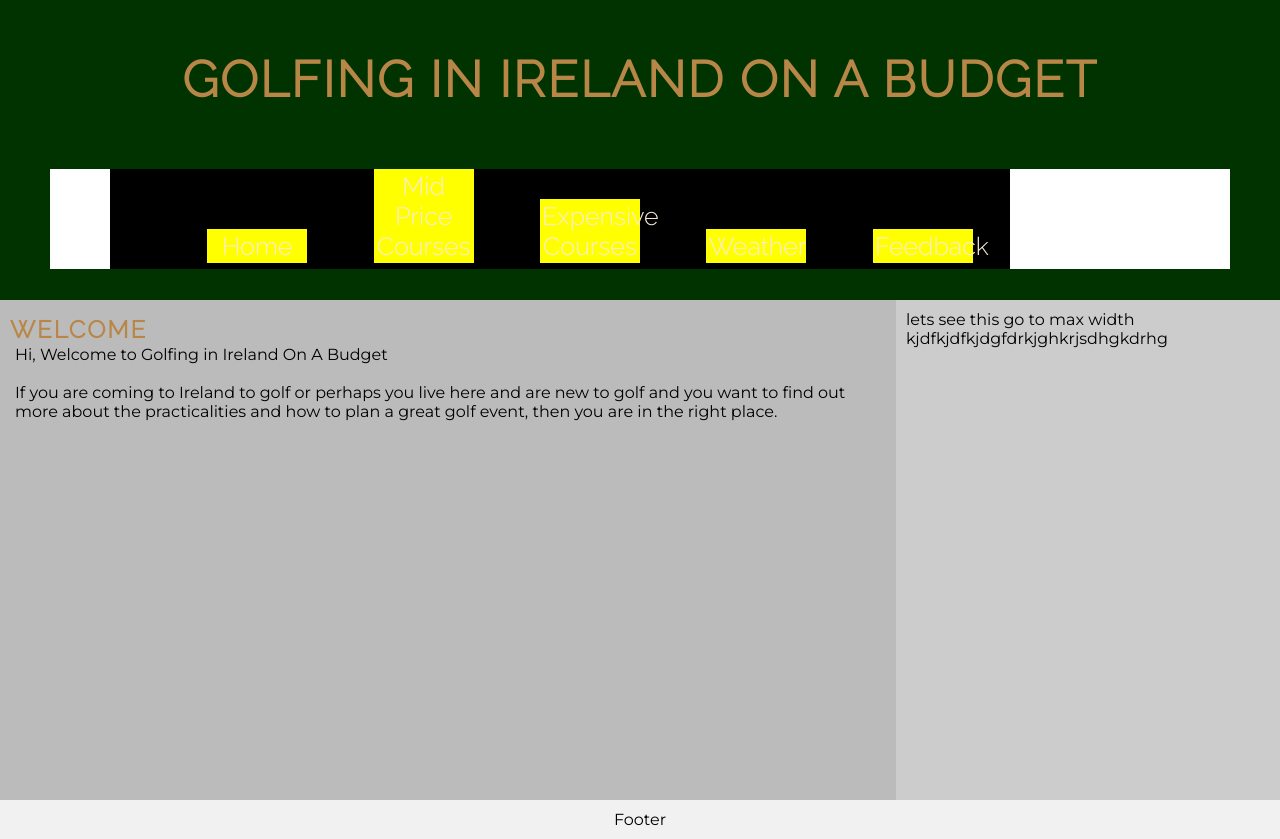
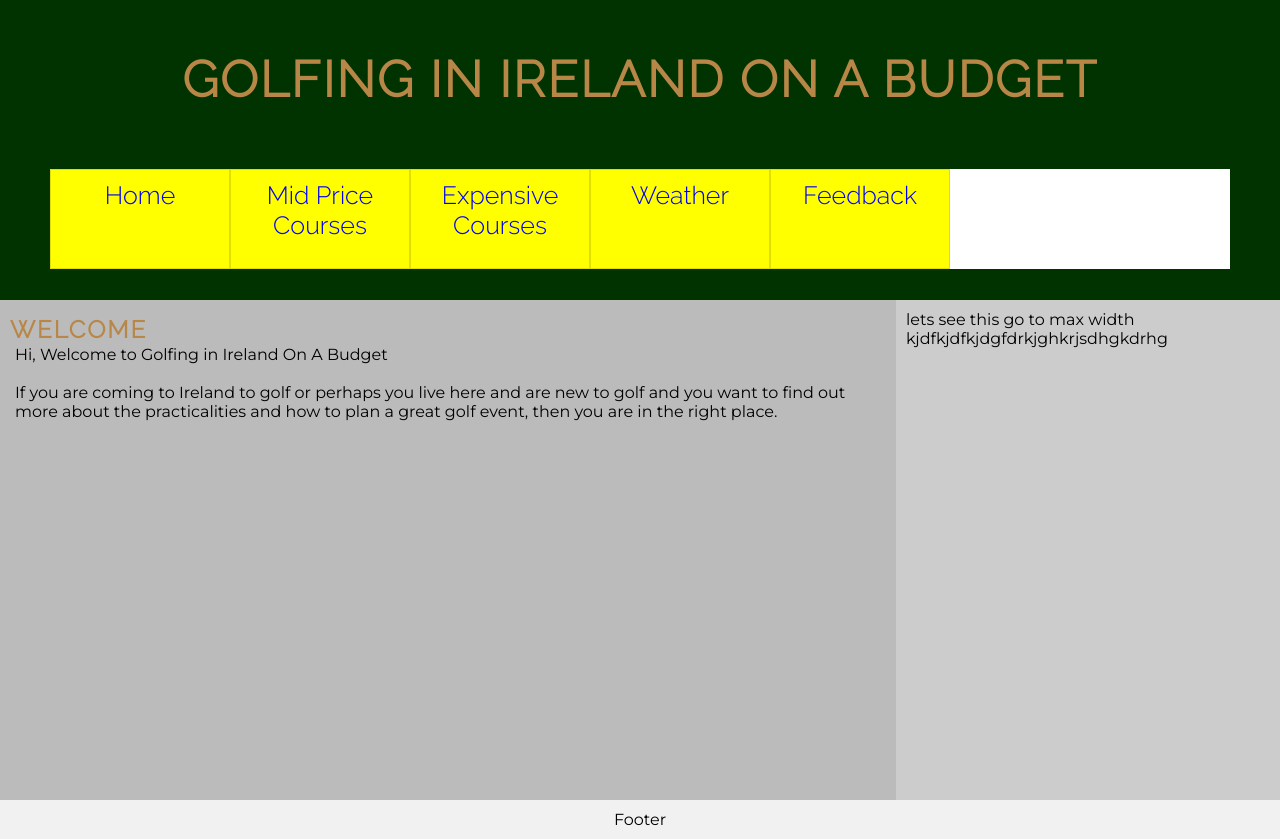
Before and after one commit to Padcc53/budget-golf-irl, a plain HTML site: page index.html in a window 1280 px wide. Drawn offline with Linux system fonts and the light colour scheme.

Commit message:
Improve the Nav Bar

```diff
--- a/assets/css/style.css
+++ b/assets/css/style.css
@@ -61,38 +61,45 @@
 
 #navmenu ol,
 ul {
+  display: flex;
+  flex-wrap: nowrap;
+  align-items: stretch;
   list-style-type: none;
+  margin: 0;
+  padding: 0;
+
 }
 
 #navmenu {
-  margin: 60px;
-  margin-right: 100px;
+  margin: 60px 0;
   width: 900px;
   font-family: Raleway, sans-serif;
   height: 100px;
   background-color: black;
   text-align: center;
+  overflow-x: auto;
+}
+
+#navmenu li {
+  color: white;
+  flex: 1;
+  background-color: yellow;
+  text-align: center;
+  border: 1px solid rgba(0, 0, 0, .12);
+  padding: 10px
 
 }
 
-#navmenu li {
-  display: inline-block;
-  width: 100px;
-  margin-left: 60px;
-  background-color: yellow;
-  text-align: center;
+#navmenu li a {
+      text-decoration: none;
+  }
 
+#navmenu li:hover {
+    background: green;
 }
 
-#navmenu a {
-  display: block;
-  padding: 2px;
-  text-decoration: none;
-  color: antiquewhite;
-}
-
-#navmenu a:hover {
-  color: red;
+#navmenu li:hover a {
+    color: white;
 }
 
 /* Create three unequal columns that sits next to each other */
```
